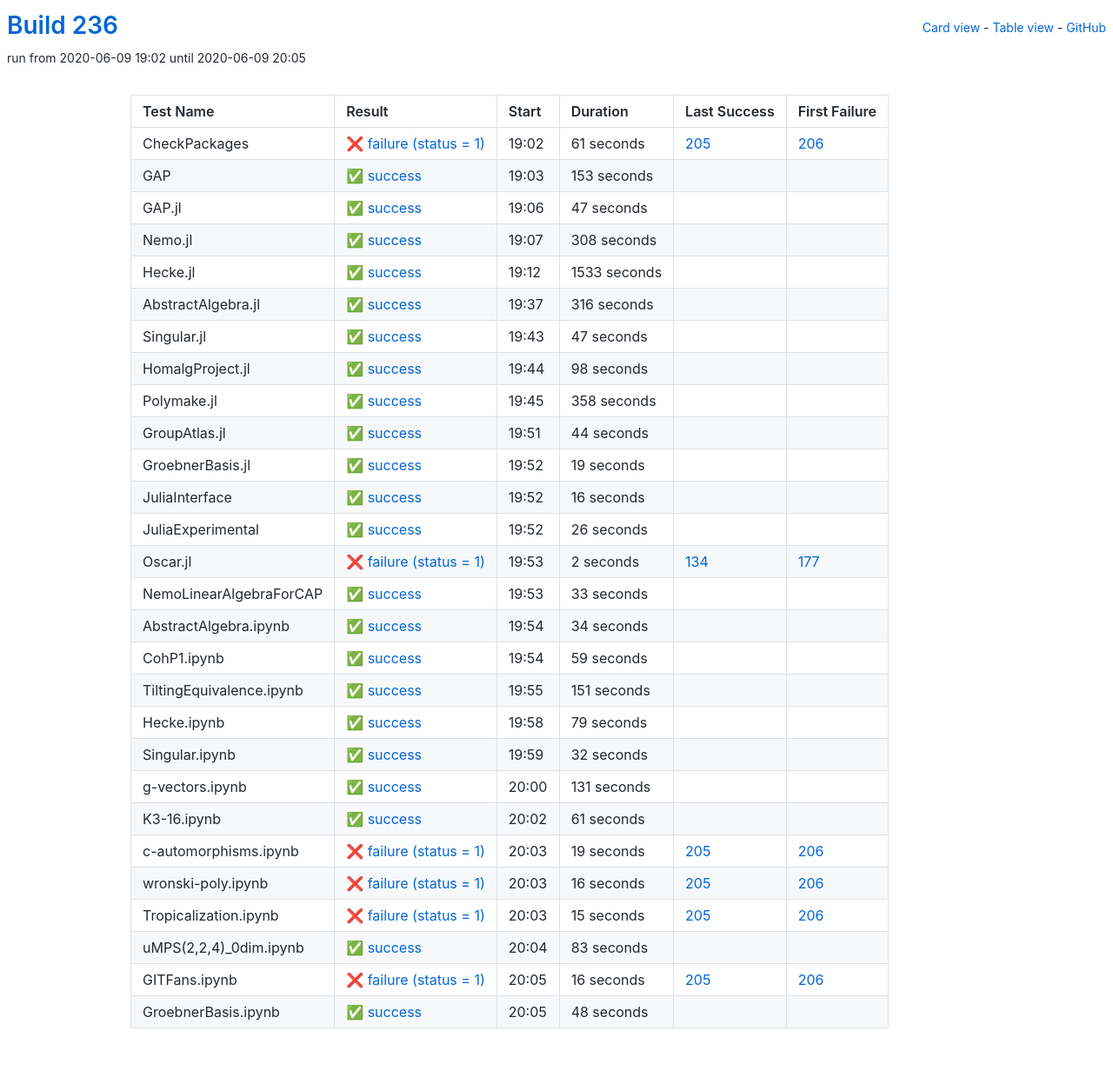
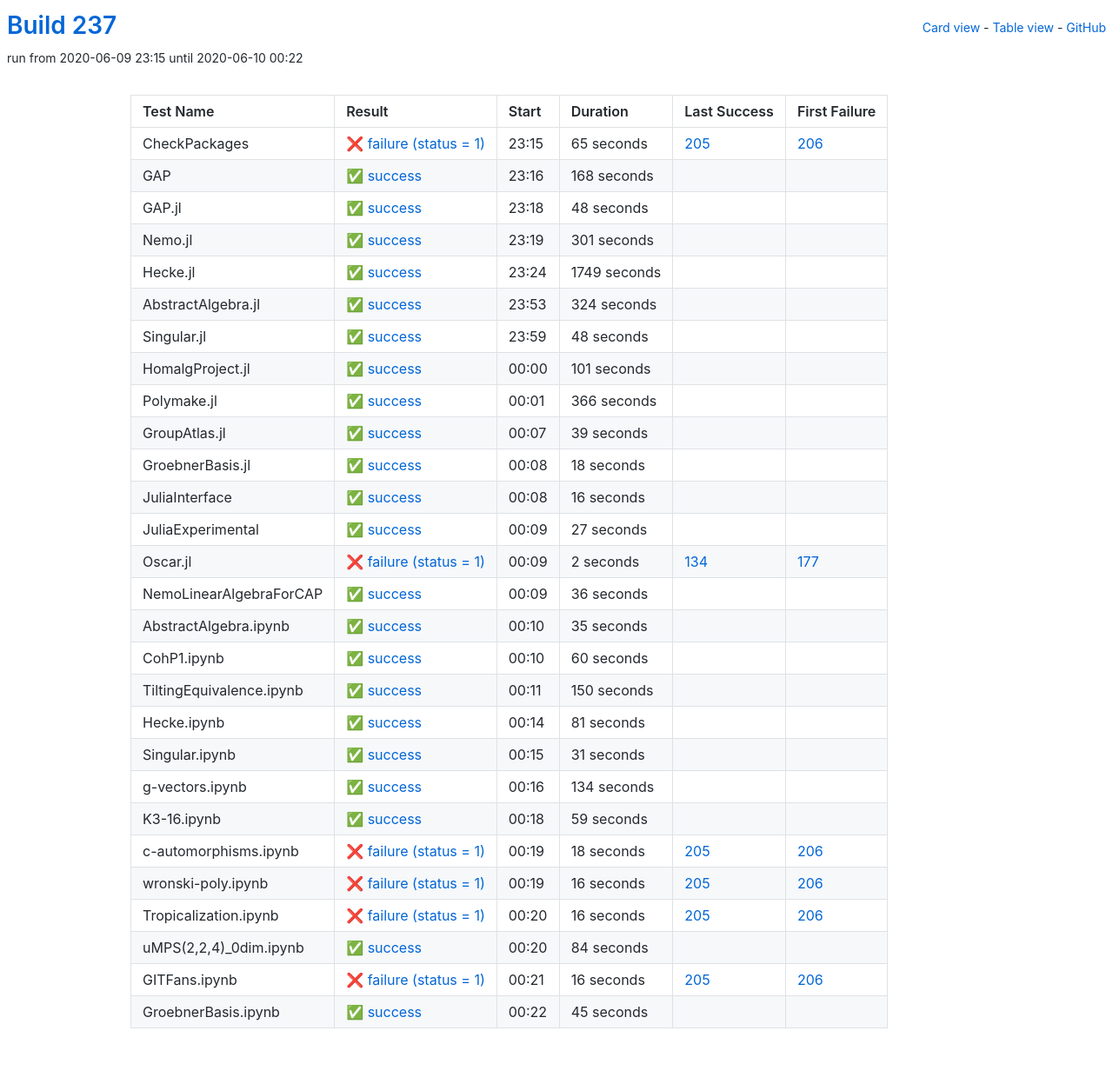
Before and after one commit to oscar-system/oscar-ci-status-stable, a Jekyll site: the page built from table.html, in a window 1280 px wide. Shown: the whole page at 87% size. Built offline with Jekyll 4.4.1, drawn with Linux system fonts in a browser that asks for light colours.

Commit message:
Build 237

```diff
--- a/_data/ci.yml
+++ b/_data/ci.yml
@@ -1,137 +1,137 @@
-build: 236
-build_url: https://oscarci.mathematik.uni-kl.de/job/oscar-stable/236/
+build: 237
+build_url: https://oscarci.mathematik.uni-kl.de/job/oscar-stable/237/
 job: oscar-stable
 tests:
-- duration: 61
+- duration: 65
   exitcode: 1
   first_failure: 206
   first_failure_url: https://oscarci.mathematik.uni-kl.de/job/oscar-stable/206/
   id: checkpackages
   last_success: 205
   last_success_url: https://oscarci.mathematik.uni-kl.de/job/oscar-stable/205/
-  log: https://oscarci.mathematik.uni-kl.de/job/oscar-stable/236/artifact/logs/build-236/CheckPackages.log
+  log: https://oscarci.mathematik.uni-kl.de/job/oscar-stable/237/artifact/logs/build-237/CheckPackages.log
   name: CheckPackages
-  start: 2020-06-09 19:02
+  start: 2020-06-09 23:15
   status: failure
   success: false
-- duration: 153
+- duration: 168
   exitcode: 0
   first_failure: false
   first_failure_url: null
   id: gap
   last_success: false
   last_success_url: null
-  log: https://oscarci.mathematik.uni-kl.de/job/oscar-stable/236/artifact/logs/build-236/GAP.log
+  log: https://oscarci.mathematik.uni-kl.de/job/oscar-stable/237/artifact/logs/build-237/GAP.log
   name: GAP
-  start: 2020-06-09 19:03
+  start: 2020-06-09 23:16
   status: success
   success: true
-- duration: 47
+- duration: 48
   exitcode: 0
   first_failure: false
   first_failure_url: null
   id: gap-jl
   last_success: false
   last_success_url: null
-  log: https://oscarci.mathematik.uni-kl.de/job/oscar-stable/236/artifact/logs/build-236/GAP.jl.log
+  log: https://oscarci.mathematik.uni-kl.de/job/oscar-stable/237/artifact/logs/build-237/GAP.jl.log
   name: GAP.jl
-  start: 2020-06-09 19:06
+  start: 2020-06-09 23:18
   status: success
   success: true
-- duration: 308
+- duration: 301
   exitcode: 0
   first_failure: false
   first_failure_url: null
   id: nemo-jl
   last_success: false
   last_success_url: null
-  log: https://oscarci.mathematik.uni-kl.de/job/oscar-stable/236/artifact/logs/build-236/Nemo.jl.log
+  log: https://oscarci.mathematik.uni-kl.de/job/oscar-stable/237/artifact/logs/build-237/Nemo.jl.log
   name: Nemo.jl
-  start: 2020-06-09 19:07
+  start: 2020-06-09 23:19
   status: success
   success: true
-- duration: 1533
+- duration: 1749
   exitcode: 0
   first_failure: false
   first_failure_url: null
   id: hecke-jl
   last_success: false
   last_success_url: null
-  log: https://oscarci.mathematik.uni-kl.de/job/oscar-stable/236/artifact/logs/build-236/Hecke.jl.log
+  log: https://oscarci.mathematik.uni-kl.de/job/oscar-stable/237/artifact/logs/build-237/Hecke.jl.log
   name: Hecke.jl
-  start: 2020-06-09 19:12
+  start: 2020-06-09 23:24
   status: success
   success: true
-- duration: 316
+- duration: 324
   exitcode: 0
   first_failure: false
   first_failure_url: null
   id: abstractalgebra-jl
   last_success: false
   last_success_url: null
-  log: https://oscarci.mathematik.uni-kl.de/job/oscar-stable/236/artifact/logs/build-236/AbstractAlgebra.jl.log
+  log: https://oscarci.mathematik.uni-kl.de/job/oscar-stable/237/artifact/logs/build-237/AbstractAlgebra.jl.log
   name: AbstractAlgebra.jl
-  start: 2020-06-09 19:37
+  start: 2020-06-09 23:53
   status: success
   success: true
-- duration: 47
+- duration: 48
   exitcode: 0
   first_failure: false
   first_failure_url: null
   id: singular-jl
   last_success: false
   last_success_url: null
-  log: https://oscarci.mathematik.uni-kl.de/job/oscar-stable/236/artifact/logs/build-236/Singular.jl.log
+  log: https://oscarci.mathematik.uni-kl.de/job/oscar-stable/237/artifact/logs/build-237/Singular.jl.log
   name: Singular.jl
-  start: 2020-06-09 19:43
+  start: 2020-06-09 23:59
   status: success
   success: true
-- duration: 98
+- duration: 101
   exitcode: 0
   first_failure: false
   first_failure_url: null
   id: homalgproject-jl
   last_success: false
   last_success_url: null
-  log: https://oscarci.mathematik.uni-kl.de/job/oscar-stable/236/artifact/logs/build-236/HomalgProject.jl.log
+  log: https://oscarci.mathematik.uni-kl.de/job/oscar-stable/237/artifact/logs/build-237/HomalgProject.jl.log
   name: HomalgProject.jl
-  start: 2020-06-09 19:44
+  start: 2020-06-10 00:00
   status: success
   success: true
-- duration: 358
+- duration: 366
   exitcode: 0
   first_failure: false
   first_failure_url: null
   id: polymake-jl
   last_success: false
   last_success_url: null
-  log: https://oscarci.mathematik.uni-kl.de/job/oscar-stable/236/artifact/logs/build-236/Polymake.jl.log
+  log: https://oscarci.mathematik.uni-kl.de/job/oscar-stable/237/artifact/logs/build-237/Polymake.jl.log
   name: Polymake.jl
-  start: 2020-06-09 19:45
+  start: 2020-06-10 00:01
   status: success
   success: true
-- duration: 44
+- duration: 39
   exitcode: 0
   first_failure: false
   first_failure_url: null
   id: groupatlas-jl
   last_success: false
   last_success_url: null
-  log: https://oscarci.mathematik.uni-kl.de/job/oscar-stable/236/artifact/logs/build-236/GroupAtlas.jl.log
+  log: https://oscarci.mathematik.uni-kl.de/job/oscar-stable/237/artifact/logs/build-237/GroupAtlas.jl.log
   name: GroupAtlas.jl
-  start: 2020-06-09 19:51
+  start: 2020-06-10 00:07
   status: success
   success: true
-- duration: 19
+- duration: 18
   exitcode: 0
   first_failure: false
   first_failure_url: null
   id: groebnerbasis-jl
   last_success: false
   last_success_url: null
-  log: https://oscarci.mathematik.uni-kl.de/job/oscar-stable/236/artifact/logs/build-236/GroebnerBasis.jl.log
+  log: https://oscarci.mathematik.uni-kl.de/job/oscar-stable/237/artifact/logs/build-237/GroebnerBasis.jl.log
   name: GroebnerBasis.jl
-  start: 2020-06-09 19:52
+  start: 2020-06-10 00:08
   status: success
   success: true
 - duration: 16
@@ -141,21 +141,21 @@ tests:
   id: juliainterface
   last_success: false
   last_success_url: null
-  log: https://oscarci.mathematik.uni-kl.de/job/oscar-stable/236/artifact/logs/build-236/JuliaInterface.log
+  log: https://oscarci.mathematik.uni-kl.de/job/oscar-stable/237/artifact/logs/build-237/JuliaInterface.log
   name: JuliaInterface
-  start: 2020-06-09 19:52
+  start: 2020-06-10 00:08
   status: success
   success: true
-- duration: 26
+- duration: 27
   exitcode: 0
   first_failure: false
   first_failure_url: null
   id: juliaexperimental
   last_success: false
   last_success_url: null
-  log: https://oscarci.mathematik.uni-kl.de/job/oscar-stable/236/artifact/logs/build-236/JuliaExperimental.log
+  log: https://oscarci.mathematik.uni-kl.de/job/oscar-stable/237/artifact/logs/build-237/JuliaExperimental.log
   name: JuliaExperimental
-  start: 2020-06-09 19:52
+  start: 2020-06-10 00:09
   status: success
   success: true
 - duration: 2
@@ -165,117 +165,117 @@ tests:
   id: oscar-jl
   last_success: 134
   last_success_url: https://oscarci.mathematik.uni-kl.de/job/oscar-stable/134/
-  log: https://oscarci.mathematik.uni-kl.de/job/oscar-stable/236/artifact/logs/build-236/Oscar.jl.log
+  log: https://oscarci.mathematik.uni-kl.de/job/oscar-stable/237/artifact/logs/build-237/Oscar.jl.log
   name: Oscar.jl
-  start: 2020-06-09 19:53
+  start: 2020-06-10 00:09
   status: failure
   success: false
-- duration: 33
+- duration: 36
   exitcode: 0
   first_failure: false
   first_failure_url: null
   id: nemolinearalgebraforcap
   last_success: false
   last_success_url: null
-  log: https://oscarci.mathematik.uni-kl.de/job/oscar-stable/236/artifact/logs/build-236/NemoLinearAlgebraForCAP.log
+  log: https://oscarci.mathematik.uni-kl.de/job/oscar-stable/237/artifact/logs/build-237/NemoLinearAlgebraForCAP.log
   name: NemoLinearAlgebraForCAP
-  start: 2020-06-09 19:53
+  start: 2020-06-10 00:09
   status: success
   success: true
-- duration: 34
+- duration: 35
   exitcode: 0
   first_failure: false
   first_failure_url: null
   id: abstractalgebra-ipynb
   last_success: false
   last_success_url: null
-  log: https://oscarci.mathematik.uni-kl.de/job/oscar-stable/236/artifact/logs/build-236/AbstractAlgebra.ipynb.log
+  log: https://oscarci.mathematik.uni-kl.de/job/oscar-stable/237/artifact/logs/build-237/AbstractAlgebra.ipynb.log
   name: AbstractAlgebra.ipynb
-  start: 2020-06-09 19:54
+  start: 2020-06-10 00:10
+  status: success
+  success: true
+- duration: 60
+  exitcode: 0
+  first_failure: false
+  first_failure_url: null
+  id: cohp1-ipynb
+  last_success: false
+  last_success_url: null
+  log: https://oscarci.mathematik.uni-kl.de/job/oscar-stable/237/artifact/logs/build-237/CohP1.ipynb.log
+  name: CohP1.ipynb
+  start: 2020-06-10 00:10
+  status: success
+  success: true
+- duration: 150
+  exitcode: 0
+  first_failure: false
+  first_failure_url: null
+  id: tiltingequivalence-ipynb
+  last_success: false
+  last_success_url: null
+  log: https://oscarci.mathematik.uni-kl.de/job/oscar-stable/237/artifact/logs/build-237/TiltingEquivalence.ipynb.log
+  name: TiltingEquivalence.ipynb
+  start: 2020-06-10 00:11
+  status: success
+  success: true
+- duration: 81
+  exitcode: 0
+  first_failure: false
+  first_failure_url: null
+  id: hecke-ipynb
+  last_success: false
+  last_success_url: null
+  log: https://oscarci.mathematik.uni-kl.de/job/oscar-stable/237/artifact/logs/build-237/Hecke.ipynb.log
+  name: Hecke.ipynb
+  start: 2020-06-10 00:14
+  status: success
+  success: true
+- duration: 31
+  exitcode: 0
+  first_failure: false
+  first_failure_url: null
+  id: singular-ipynb
+  last_success: false
+  last_success_url: null
+  log: https://oscarci.mathematik.uni-kl.de/job/oscar-stable/237/artifact/logs/build-237/Singular.ipynb.log
+  name: Singular.ipynb
+  start: 2020-06-10 00:15
+  status: success
+  success: true
+- duration: 134
+  exitcode: 0
+  first_failure: false
+  first_failure_url: null
+  id: g-vectors-ipynb
+  last_success: false
+  last_success_url: null
+  log: https://oscarci.mathematik.uni-kl.de/job/oscar-stable/237/artifact/logs/build-237/g-vectors.ipynb.log
+  name: g-vectors.ipynb
+  start: 2020-06-10 00:16
   status: success
   success: true
 - duration: 59
   exitcode: 0
   first_failure: false
   first_failure_url: null
-  id: cohp1-ipynb
-  last_success: false
-  last_success_url: null
-  log: https://oscarci.mathematik.uni-kl.de/job/oscar-stable/236/artifact/logs/build-236/CohP1.ipynb.log
-  name: CohP1.ipynb
-  start: 2020-06-09 19:54
-  status: success
-  success: true
-- duration: 151
-  exitcode: 0
-  first_failure: false
-  first_failure_url: null
-  id: tiltingequivalence-ipynb
-  last_success: false
-  last_success_url: null
-  log: https://oscarci.mathematik.uni-kl.de/job/oscar-stable/236/artifact/logs/build-236/TiltingEquivalence.ipynb.log
-  name: TiltingEquivalence.ipynb
-  start: 2020-06-09 19:55
-  status: success
-  success: true
-- duration: 79
-  exitcode: 0
-  first_failure: false
-  first_failure_url: null
-  id: hecke-ipynb
-  last_success: false
-  last_success_url: null
-  log: https://oscarci.mathematik.uni-kl.de/job/oscar-stable/236/artifact/logs/build-236/Hecke.ipynb.log
-  name: Hecke.ipynb
-  start: 2020-06-09 19:58
-  status: success
-  success: true
-- duration: 32
-  exitcode: 0
-  first_failure: false
-  first_failure_url: null
-  id: singular-ipynb
-  last_success: false
-  last_success_url: null
-  log: https://oscarci.mathematik.uni-kl.de/job/oscar-stable/236/artifact/logs/build-236/Singular.ipynb.log
-  name: Singular.ipynb
-  start: 2020-06-09 19:59
-  status: success
-  success: true
-- duration: 131
-  exitcode: 0
-  first_failure: false
-  first_failure_url: null
-  id: g-vectors-ipynb
-  last_success: false
-  last_success_url: null
-  log: https://oscarci.mathematik.uni-kl.de/job/oscar-stable/236/artifact/logs/build-236/g-vectors.ipynb.log
-  name: g-vectors.ipynb
-  start: 2020-06-09 20:00
-  status: success
-  success: true
-- duration: 61
-  exitcode: 0
-  first_failure: false
-  first_failure_url: null
   id: k3-16-ipynb
   last_success: false
   last_success_url: null
-  log: https://oscarci.mathematik.uni-kl.de/job/oscar-stable/236/artifact/logs/build-236/K3-16.ipynb.log
+  log: https://oscarci.mathematik.uni-kl.de/job/oscar-stable/237/artifact/logs/build-237/K3-16.ipynb.log
   name: K3-16.ipynb
-  start: 2020-06-09 20:02
+  start: 2020-06-10 00:18
   status: success
   success: true
-- duration: 19
+- duration: 18
   exitcode: 1
   first_failure: 206
   first_failure_url: https://oscarci.mathematik.uni-kl.de/job/oscar-stable/206/
   id: c-automorphisms-ipynb
   last_success: 205
   last_success_url: https://oscarci.mathematik.uni-kl.de/job/oscar-stable/205/
-  log: https://oscarci.mathematik.uni-kl.de/job/oscar-stable/236/artifact/logs/build-236/c-automorphisms.ipynb.log
+  log: https://oscarci.mathematik.uni-kl.de/job/oscar-stable/237/artifact/logs/build-237/c-automorphisms.ipynb.log
   name: c-automorphisms.ipynb
-  start: 2020-06-09 20:03
+  start: 2020-06-10 00:19
   status: failure
   success: false
 - duration: 16
@@ -285,33 +285,33 @@ tests:
   id: wronski-poly-ipynb
   last_success: 205
   last_success_url: https://oscarci.mathematik.uni-kl.de/job/oscar-stable/205/
-  log: https://oscarci.mathematik.uni-kl.de/job/oscar-stable/236/artifact/logs/build-236/wronski-poly.ipynb.log
+  log: https://oscarci.mathematik.uni-kl.de/job/oscar-stable/237/artifact/logs/build-237/wronski-poly.ipynb.log
   name: wronski-poly.ipynb
-  start: 2020-06-09 20:03
+  start: 2020-06-10 00:19
   status: failure
   success: false
-- duration: 15
+- duration: 16
   exitcode: 1
   first_failure: 206
   first_failure_url: https://oscarci.mathematik.uni-kl.de/job/oscar-stable/206/
   id: tropicalization-ipynb
   last_success: 205
   last_success_url: https://oscarci.mathematik.uni-kl.de/job/oscar-stable/205/
-  log: https://oscarci.mathematik.uni-kl.de/job/oscar-stable/236/artifact/logs/build-236/Tropicalization.ipynb.log
+  log: https://oscarci.mathematik.uni-kl.de/job/oscar-stable/237/artifact/logs/build-237/Tropicalization.ipynb.log
   name: Tropicalization.ipynb
-  start: 2020-06-09 20:03
+  start: 2020-06-10 00:20
   status: failure
   success: false
-- duration: 83
+- duration: 84
   exitcode: 0
   first_failure: false
   first_failure_url: null
   id: umps-2-2-4-0dim-ipynb
   last_success: false
   last_success_url: null
-  log: https://oscarci.mathematik.uni-kl.de/job/oscar-stable/236/artifact/logs/build-236/uMPS-2-2-4-_0dim.ipynb.log
+  log: https://oscarci.mathematik.uni-kl.de/job/oscar-stable/237/artifact/logs/build-237/uMPS-2-2-4-_0dim.ipynb.log
   name: uMPS(2,2,4)_0dim.ipynb
-  start: 2020-06-09 20:04
+  start: 2020-06-10 00:20
   status: success
   success: true
 - duration: 16
@@ -321,20 +321,20 @@ tests:
   id: gitfans-ipynb
   last_success: 205
   last_success_url: https://oscarci.mathematik.uni-kl.de/job/oscar-stable/205/
-  log: https://oscarci.mathematik.uni-kl.de/job/oscar-stable/236/artifact/logs/build-236/GITFans.ipynb.log
+  log: https://oscarci.mathematik.uni-kl.de/job/oscar-stable/237/artifact/logs/build-237/GITFans.ipynb.log
   name: GITFans.ipynb
-  start: 2020-06-09 20:05
+  start: 2020-06-10 00:21
   status: failure
   success: false
-- duration: 48
+- duration: 45
   exitcode: 0
   first_failure: false
   first_failure_url: null
   id: groebnerbasis-ipynb
   last_success: false
   last_success_url: null
-  log: https://oscarci.mathematik.uni-kl.de/job/oscar-stable/236/artifact/logs/build-236/GroebnerBasis.ipynb.log
+  log: https://oscarci.mathematik.uni-kl.de/job/oscar-stable/237/artifact/logs/build-237/GroebnerBasis.ipynb.log
   name: GroebnerBasis.ipynb
-  start: 2020-06-09 20:05
+  start: 2020-06-10 00:22
   status: success
   success: true
```
Also changed, not shown: README.md.
